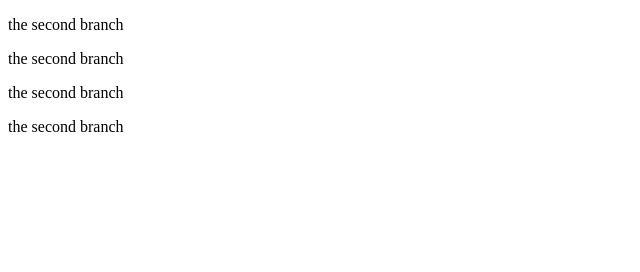
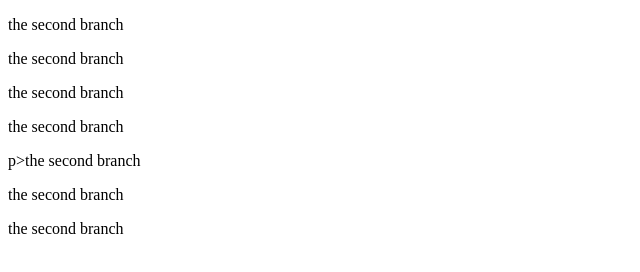
Before and after one commit to Devpinnacle/gitexample, a plain HTML site: page int.html in a window 1280 px wide. Shown: the whole page, without its empty margins (0-640 px from the left). Drawn offline with Linux system fonts and the light colour scheme.

Commit message:
commited

```diff
--- a/int.html
+++ b/int.html
@@ -14,5 +14,11 @@
     <p>the second branch </p>
     <p>the second branch </p>
 
+
+
+    p>the second branch </p>
+    <p>the second branch </p>
+    <p>the second branch </p>
+
 </body>
 </html>
```
